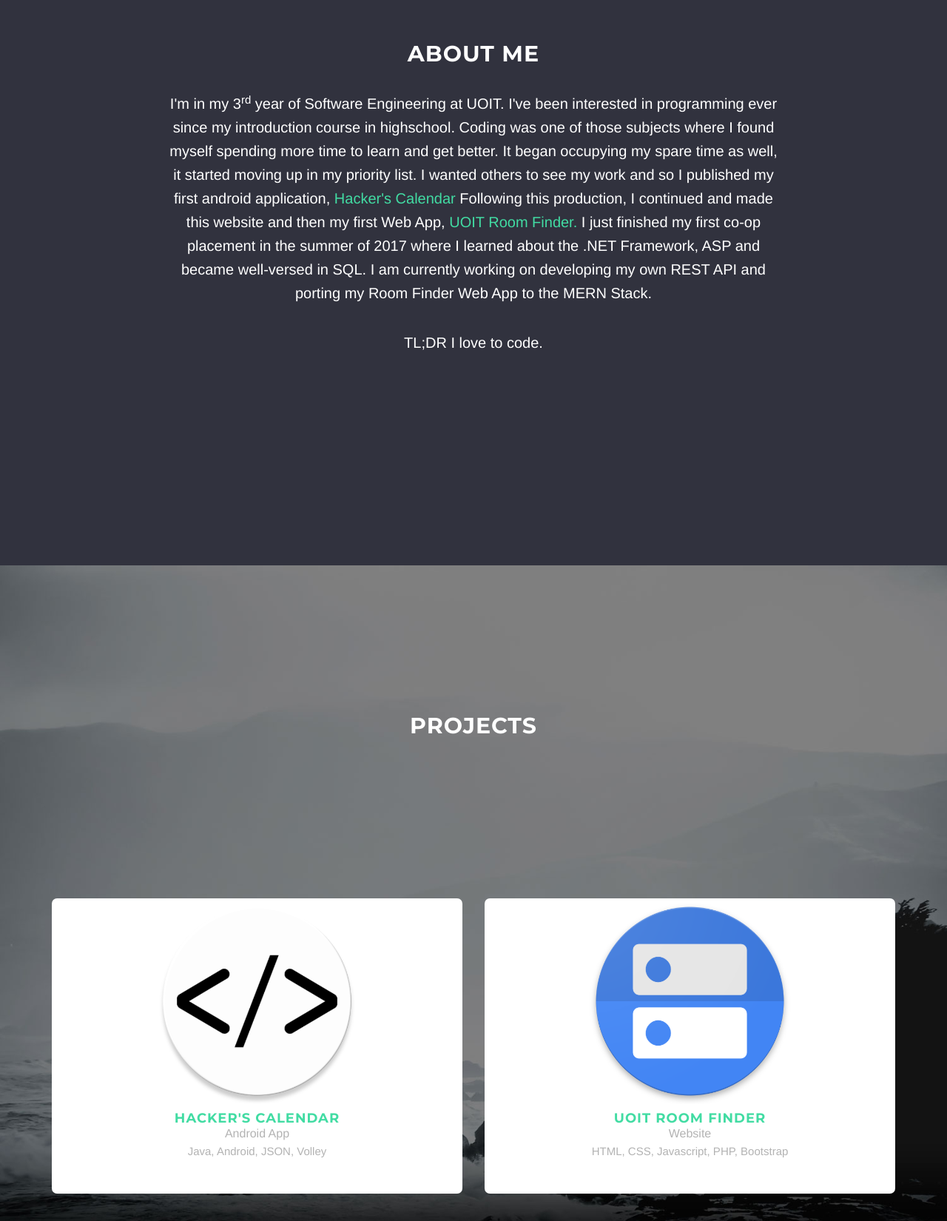
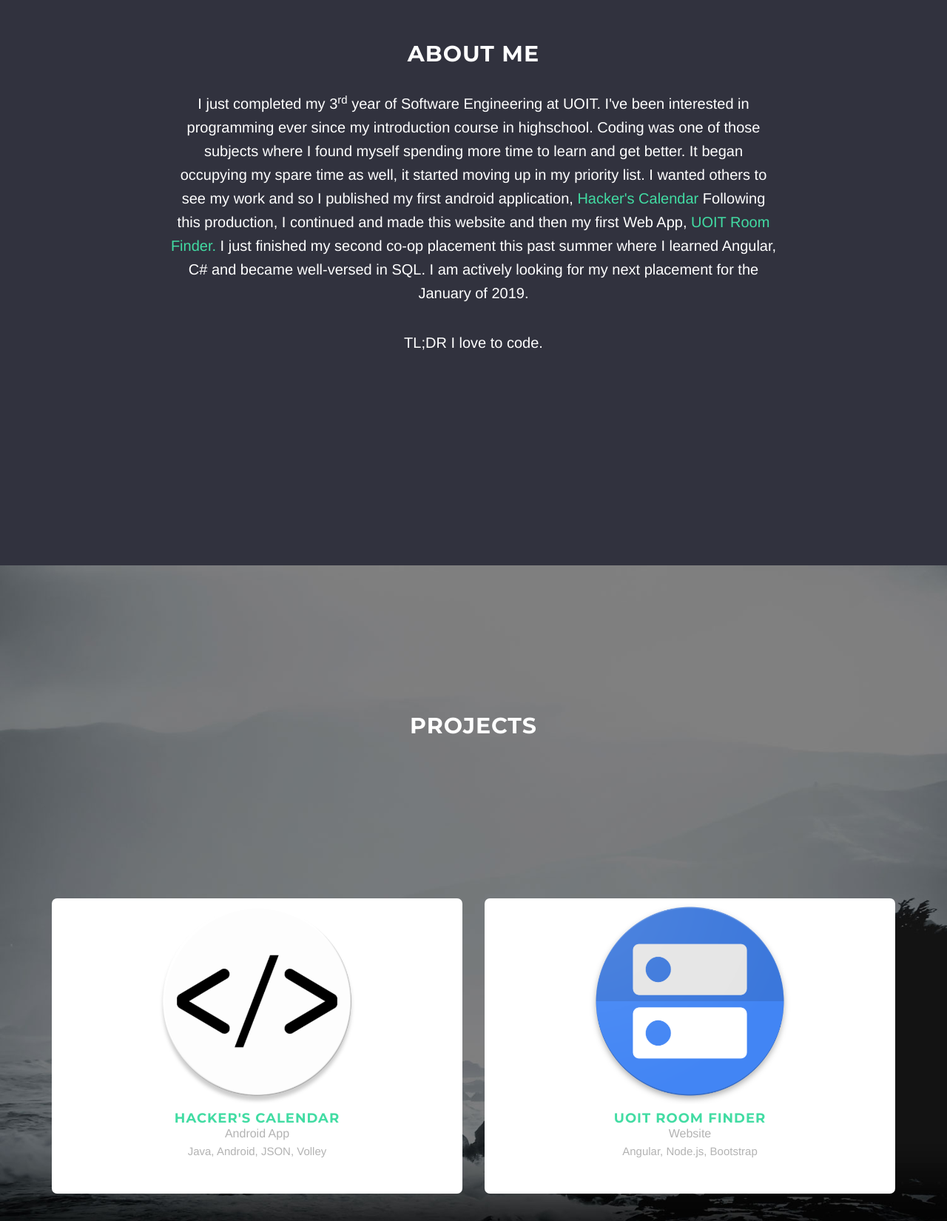
Before and after one commit to yenvanio/yenvanio.ca, a website: page index.html in a window 1280 px wide. Shown: the part 900-2550 px from the top of the page at 74% size. Drawn offline with nearby package versions, Linux system fonts and the light colour scheme.

Commit message:
update html

```diff
--- a/index.html
+++ b/index.html
@@ -115,9 +115,12 @@
       <div class="col-lg-8 col-lg-offset-2" id="aboutDiv">
         <h2>About Me</h2>
         <p>
-          I'm in my 3<sup>rd</sup> year of Software Engineering at UOIT. I've been interested in programming ever since my introduction course in highschool. Coding was one of those subjects where I found myself spending more time to learn and get better.
-          It began occupying my spare time as well, it started moving up in my priority list. I wanted others to see my work and so I published my first android application, <a href="https://play.google.com/store/apps/details?id=com.shiv.hackerscalendar&hl=en">Hacker's Calendar</a>          Following this production, I continued and made this website and then my first Web App, <a href="http://uoit.yshiv.com">UOIT Room Finder.</a> I just finished my first co-op placement in the summer of 2017 where I learned about the .NET Framework,
-          ASP and became well-versed in SQL. I am currently working on developing my own REST API and porting my Room Finder Web App to the MERN Stack.
+          I just completed my 3<sup>rd</sup> year of Software Engineering at UOIT. I've been interested in programming ever since my introduction course in highschool.
+          Coding was one of those subjects where I found myself spending more time to learn and get better. It began occupying my spare time as well, it started moving up in my priority list.
+          I wanted others to see my work and so I published my first android application, <a href="https://play.google.com/store/apps/details?id=com.shiv.hackerscalendar&hl=en">Hacker's Calendar</a>
+          Following this production, I continued and made this website and then my first Web App, <a href="http://uoit.yshiv.com">UOIT Room Finder.</a>
+          I just finished my second co-op placement this past summer where I learned Angular, C# and became well-versed in SQL.
+          I am actively looking for my next placement for the January of 2019.
         </p>
         <p>TL;DR I love to code.</p>
       </div>
@@ -149,7 +152,7 @@
               <div class="fh5co-text">
               <h2>UOIT Room Finder</h2>
               <span>Website</span>
-              <p class="skillsText">HTML, CSS, Javascript, PHP, Bootstrap</p>
+              <p class="skillsText">Angular, Node.js, Bootstrap</p>
               </div>
             </a>
         </div>
```
